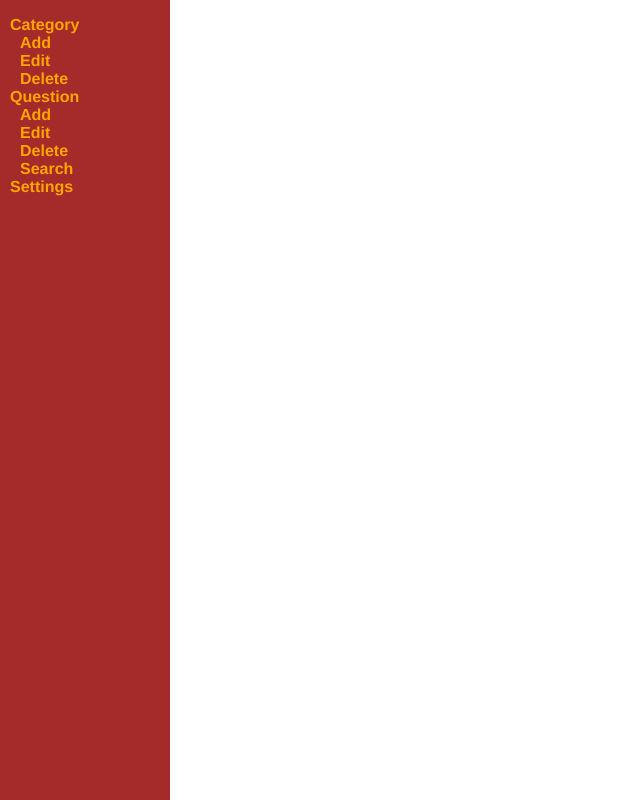
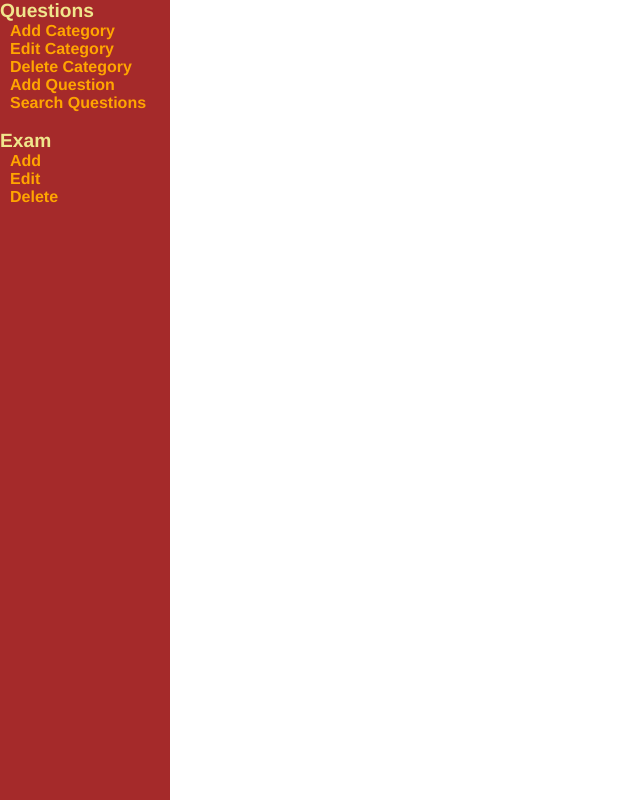
Before and after one commit to jsmnlcbls/Easy-Exam, a PHP site: page /views/adminView.php in a window 1280 px wide. Shown: the part 85-885 px from the top of the page, without its empty margins (0-640 px from the left). Run offline with PHP 8.4, Linux system fonts and the light colour scheme; the template is opened without the code that fills it, so the values that code supplies are empty.

Commit message:
Modify admin menu

```diff
--- a/style.css
+++ b/style.css
@@ -36,6 +36,7 @@ body {
 	color: orange;
 	font-weight: bold;
 	cursor: default;
+	margin: 0px;
 }
 
 #menu-panel a {
@@ -62,6 +63,10 @@ body {
 	width: 300px;
 }
 
+.question-choice {
+	padding: 2px 2px 2px 20px;
+}
+
 .panel-title {
 	font-size: 20pt;
 	margin-bottom: 10px;
@@ -79,3 +84,17 @@ body {
 .choices {
 	margin-left: 10px;
 }
+
+.letterChoice {
+	display: inline;
+    height: inherit;
+    margin-left: 3px;
+    margin-top: 3px;
+    position: absolute;
+}
+
+.submenu-title {
+	color: khaki;
+	font-weight: bolder;
+	font-size: 120%;
+}
--- a/views/adminView.php
+++ b/views/adminView.php
@@ -10,24 +10,22 @@
 		<span id ="program-name">Easy Exam</span> Administration Panel. Configure settings, add questions etc...
 	</div>
 	<div id = "menu-panel">
-		<ul id = "main-menu">
-			<li>Category
-				<ul class = "sub-menu">
-					<li><a href = "?view=addCategory">Add</a></li>
-					<li><a href = "?view=selectCategory">Edit</a></li>
-					<li><a href = "?view=deleteCategory">Delete</a></li>
-				</ul>
-			</li>
-			<li>Question
-				<ul class = "sub-menu">
-					<li><a href="?view=addQuestion">Add</a></li>
-					<li><a href="?view=editQuestion">Edit</a></li>
-					<li><a href="?view=deleteQuestion">Delete</a></li>
-					<li><a href="?view=searchQuestion">Search</a></li>
-				</ul>
-			</li>
-			<li>Settings</li>
+		<span class="submenu-title">Questions</span>
+		<ul class = "sub-menu">
+			<li><a href = "?view=addCategory">Add Category</a></li>
+			<li><a href = "?view=selectCategory">Edit Category</a></li>
+			<li><a href = "?view=deleteCategory">Delete Category</a></li>
+			<li><a href="?view=addQuestion">Add Question</a></li>
+			<li><a href="?view=searchQuestion">Search Questions</a></li>
 		</ul>
+		<br/>
+		<span class="submenu-title">Exam</span>
+		<ul class = "sub-menu">
+			<li><a href="?view=addExam">Add</a></li>
+			<li><a href="?view=editExam">Edit</a></li>
+			<li><a href="?view=deleteExam">Delete</a></li>
+		</ul>
+
 	</div>
 	<div id = "main-panel">
 		<?php
```
